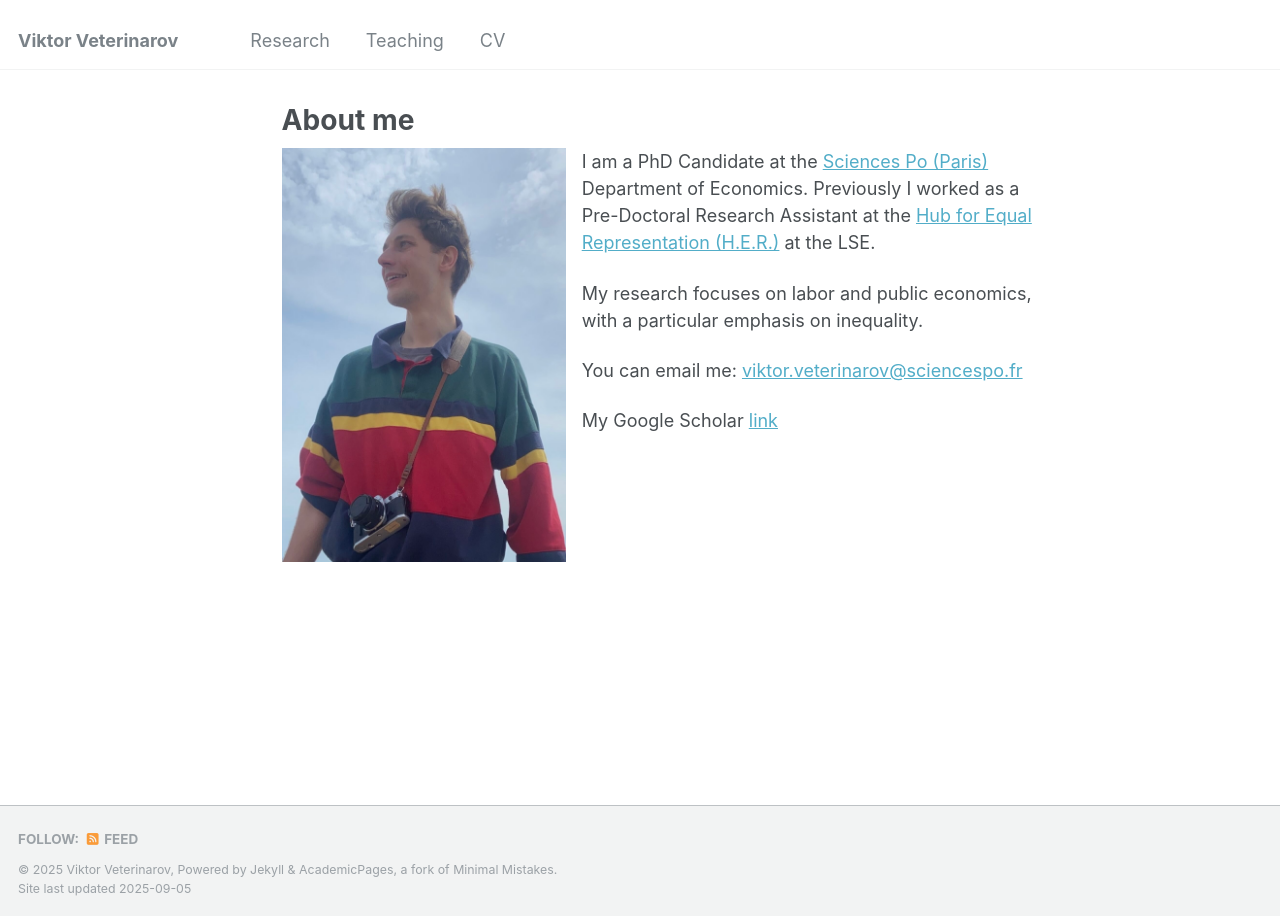
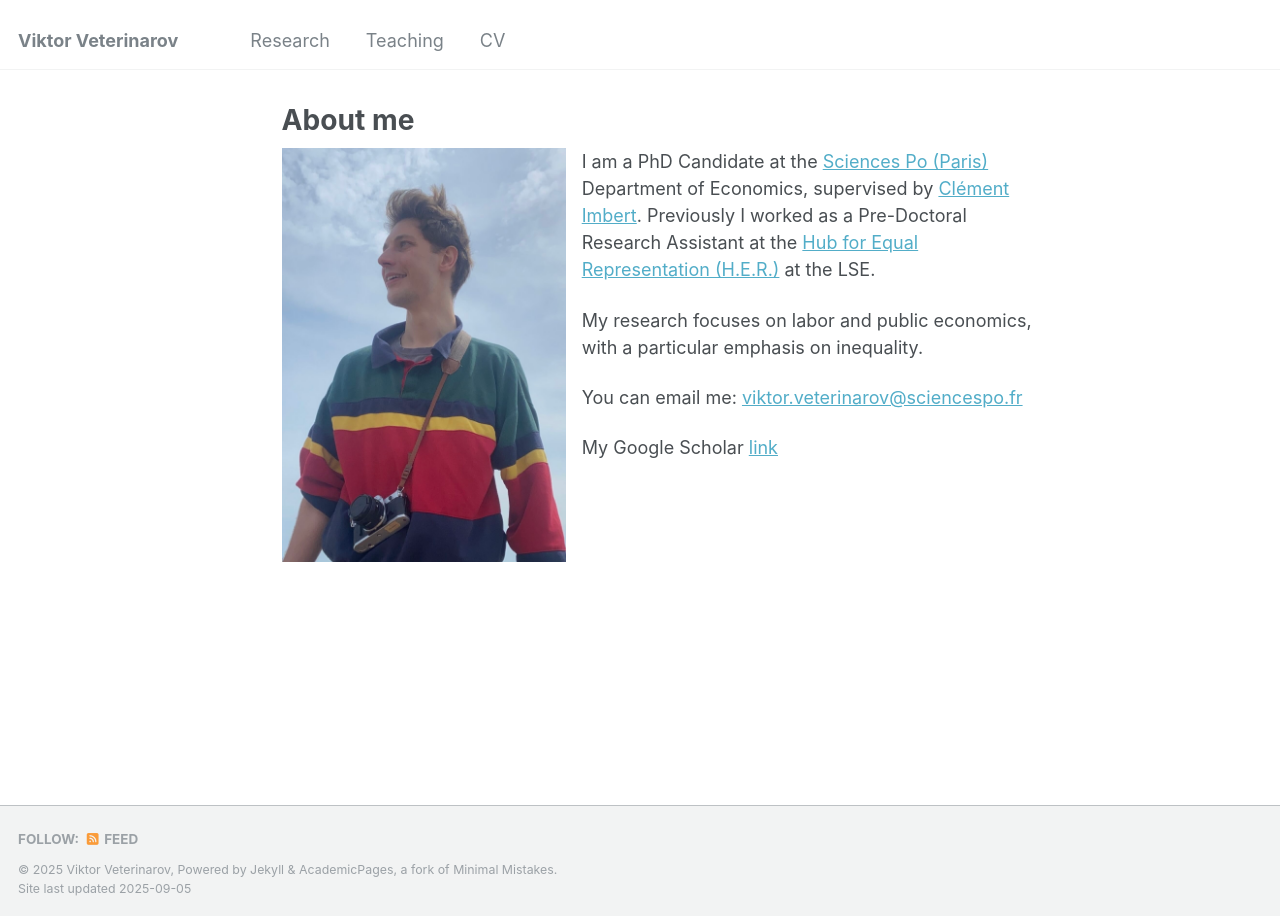
Before and after one commit to viktorveterinarov/viktorveterinarov.github.io, a Jekyll site: the page built from _pages/about.md, in a window 1280 px wide. Built offline with Jekyll 4.4.1, drawn with Linux system fonts in a browser that asks for light colours.

Commit message:
Update about.md

```diff
--- a/_pages/about.md
+++ b/_pages/about.md
@@ -9,7 +9,7 @@ redirect_from:
 <div style="overflow: auto;">
   <img src="/images/ForeverYoungViktor.JPG" alt="Viktor" style="width: 37%; float: left; margin-right: 2%;">
 
-  <p>I am a PhD Candidate at the <a href="https://www.sciencespo.fr/department-economics/researcher/viktor-veterinarov" target="_blank">Sciences Po (Paris)</a> Department of Economics. Previously I worked as a Pre-Doctoral Research Assistant at the <a href="https://www.hubequalrep.org/our-team/" target="_blank">Hub for Equal Representation (H.E.R.)</a> at the LSE.</p>
+  <p>I am a PhD Candidate at the <a href="https://www.sciencespo.fr/department-economics/researcher/viktor-veterinarov" target="_blank">Sciences Po (Paris)</a> Department of Economics, supervised by <a href="https://sites.google.com/site/clemimbert/" target="_blank">Clément Imbert</a>. Previously I worked as a Pre-Doctoral Research Assistant at the <a href="https://www.hubequalrep.org/our-team/" target="_blank">Hub for Equal Representation (H.E.R.)</a> at the LSE.</p>
   <p>My research focuses on labor and public economics, with a particular emphasis on inequality.</p>
   <p>You can email me: <a href="mailto:viktor.veterinarov@sciencespo.fr">viktor.veterinarov@sciencespo.fr</a></p>
   <p>My Google Scholar <a href="https://scholar.google.com/citations?user=tIoH6ksAAAAJ&hl=en&oi=ao" target="_blank">link</a></p>
```
